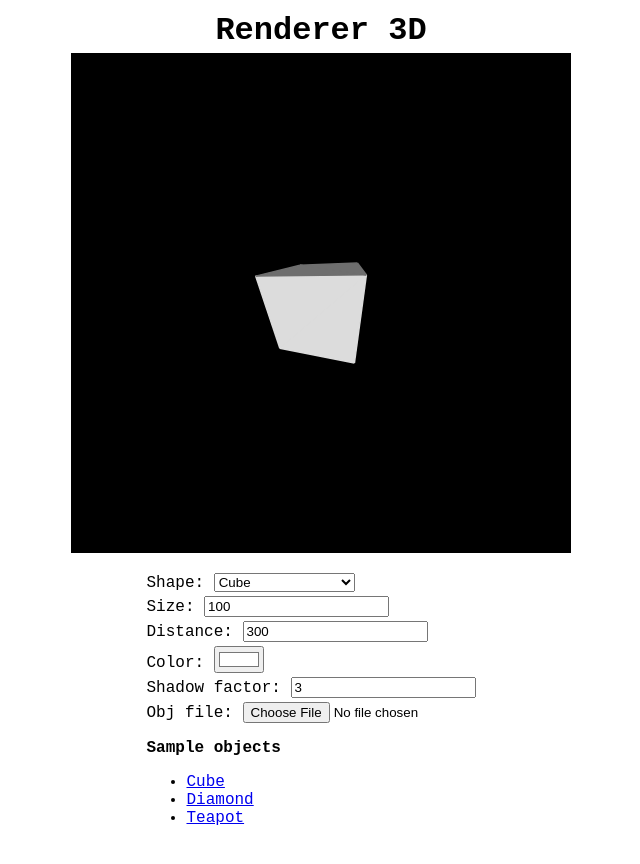
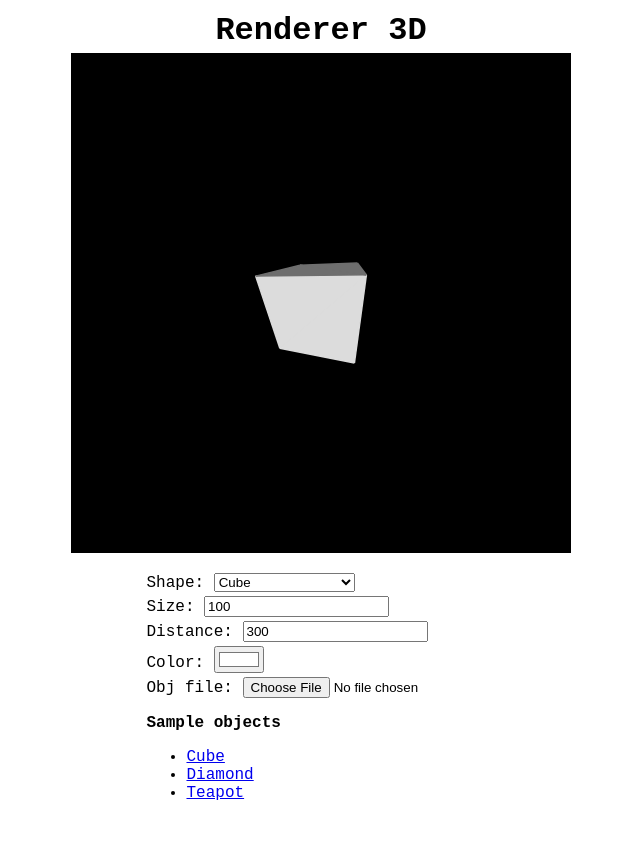
Before and after one commit to sutaC/Renderer3D, a SvelteKit app: page / in a window 1280 px wide. Shown: the top 864 px of the page, without its empty margins (319-959 px from the left). After the commit the page ends 842 px from the top, so only its background shows below. Built offline with nearby package versions, Linux system fonts and the light colour scheme.

Commit message:
fixed lightning and deleted shadow factor

```diff
--- a/src/lib/Engine.ts
+++ b/src/lib/Engine.ts
@@ -53,9 +53,6 @@ export default class Engine {
 		},
 		color: (hex: string): void => {
 			this.shp.setColor(hex);
-		},
-		shadow: (shadow: number): void => {
-			this.shp.shadow = shadow;
 		}
 	};
 }
--- a/src/lib/Renderer.ts
+++ b/src/lib/Renderer.ts
@@ -149,12 +149,11 @@ export default class Renderer {
 				normal[2] * (trianglePoints.a[2] - cameraPosition[2]);
 			if (dotPoint > 0.0) continue;
 			// Ilumination
+			const lightDirection: Point = [0, 0, 1];
 			const luminationFactor =
-				(normal[0] * cameraPosition[0] +
-					normal[1] * cameraPosition[1] +
-					normal[2] * cameraPosition[2]) /
-				(shape.shadow || 1);
-
+				normal[0] * lightDirection[0] +
+				normal[1] * lightDirection[1] +
+				normal[2] * lightDirection[2];
 			const r = Math.floor(shape.colorObj.r * luminationFactor);
 			const g = Math.floor(shape.colorObj.g * luminationFactor);
 			const b = Math.floor(shape.colorObj.b * luminationFactor);
--- a/src/lib/Shape.ts
+++ b/src/lib/Shape.ts
@@ -38,7 +38,6 @@ export default class Shape {
 		g: 255,
 		b: 255
 	};
-	public shadow: number = 3;
 
 	constructor(points: Point[] = [], triangles: Triangle[] = []) {
 		this.points = points;
@@ -67,7 +66,6 @@ export default class Shape {
 		shape.rotationY = origin.rotationY;
 		shape.rotationZ = origin.rotationZ;
 		shape.colorObj = origin.colorObj;
-		shape.shadow = origin.shadow;
 	}
 
 	public static createShape(name: ShapeNames, size: number = 100, origin?: Shape) {
--- a/src/routes/+page.svelte
+++ b/src/routes/+page.svelte
@@ -7,7 +7,6 @@
 	let size: number = 100;
 	let originZ: number = 300;
 	let color: string = '#ffffff';
-	let shadow: number = 3;
 
 	let engine: Engine | undefined = undefined;
 
@@ -21,7 +20,6 @@
 	$: engine?.shapeController.size(size);
 	$: engine?.shapeController.originZ(originZ);
 	$: engine?.shapeController.color(color);
-	$: engine?.shapeController.shadow(shadow);
 
 	const handleAddFile = async (event: Event) => {
 		const target = event.target as HTMLInputElement;
@@ -66,11 +64,6 @@
 	<div class="field">
 		<label for="inputColor">Color: </label>
 		<input type="color" name="color" id="inputColor" bind:value={color} />
-	</div>
-
-	<div class="field">
-		<label for="inputShadow">Shadow factor: </label>
-		<input type="number" name="shadow" id="inputShadow" min="1" bind:value={shadow} />
 	</div>
 
 	<div class="field">
```
